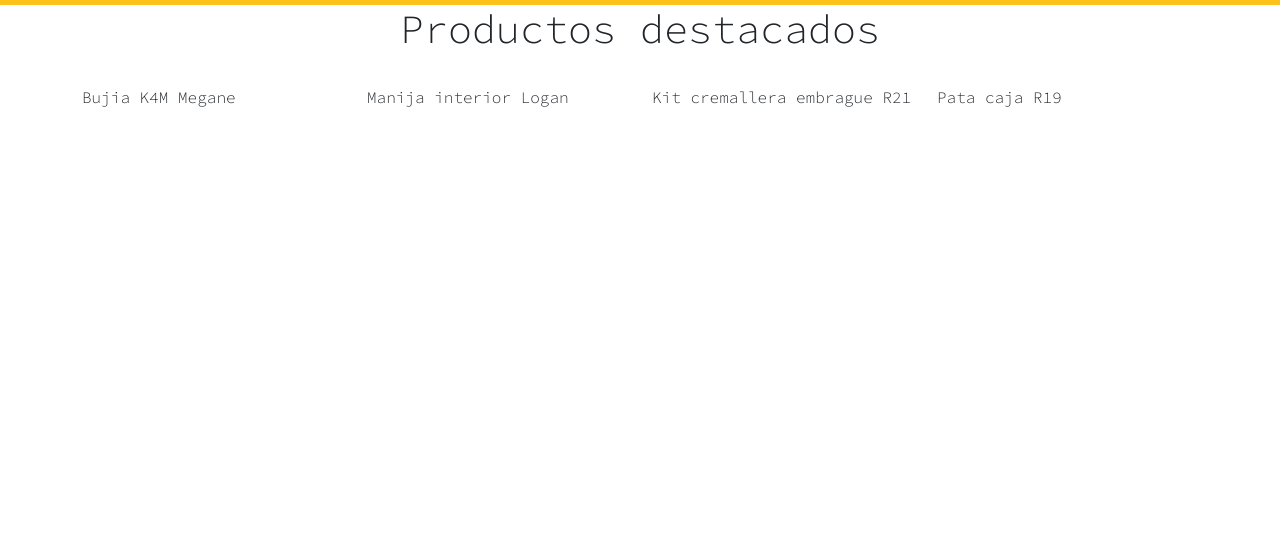
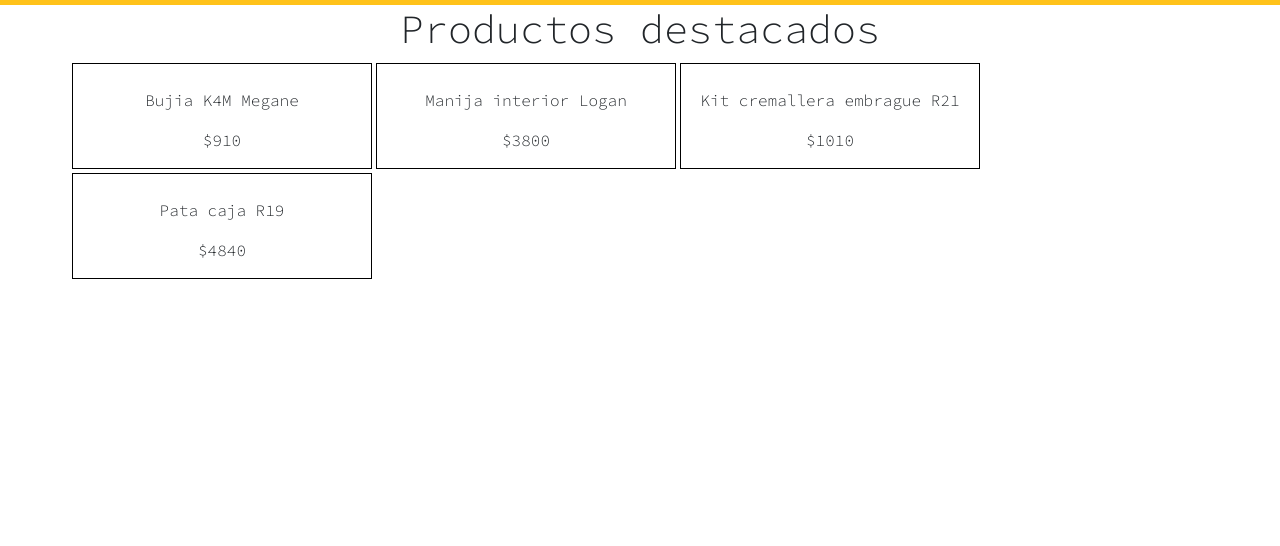
Before and after one commit to rroca2498/Simulador-interactivo-Cardelle, a website: page Paginas/shop.html in a window 1280 px wide. Shown: the part 165-711 px from the top of the page. Drawn offline with nearby package versions, Linux system fonts and the light colour scheme.

Commit message:
se agregaron los precios para poder trabajar en js

```diff
--- a/Paginas/shop.html
+++ b/Paginas/shop.html
@@ -64,38 +64,46 @@
 
         </div>
 
-        <section class="row">
+        <section class="row ">
 
-            <div class="col-3">
+            <div class="col-3 producto text-center">
 
                 <img src="" alt="">
 
                 <p>Bujia K4M Megane</p>
 
+                <p class="precio">$910</p>
+
 
             </div>
 
-            <div class="col-3">
+            <div class="col-3 producto text-center">
 
                 <img src="" alt="">
 
                 <p>Manija interior Logan</p>
 
+                <p class="precio">$3800</p>
+
             </div>
 
-            <div class="col-3">
+            <div class="col-3 producto text-center">
 
                 <img src="" alt="">
 
                 <p>Kit cremallera embrague R21</p>
 
+                <p class="precio">$1010</p>
+
             </div>
 
-            <div class="col-3">
+            <div class="col-3 producto text-center">
 
                 <img src="" alt="">
 
                 <p>Pata caja R19 </p>
+
+                <p class="precio">$4840</p>
 
             </div>
 
--- /dev/null
+++ b/Scss/Componentes/_shop.scss
@@ -0,0 +1,5 @@
+.producto{
+    border: solid 1px black;
+    margin: 2px;
+    width: 300px;
+}
--- a/Scss/style.scss
+++ b/Scss/style.scss
@@ -9,6 +9,7 @@
 @import 'Componentes/empresa';
 @import 'Componentes/marcas';
 @import 'Componentes/contacto';
+@import 'Componentes/shop';
 @import 'Componentes/footer';
 
 *{
```
Also changed, not shown: Css/style.css, README.md, 1 other file.
